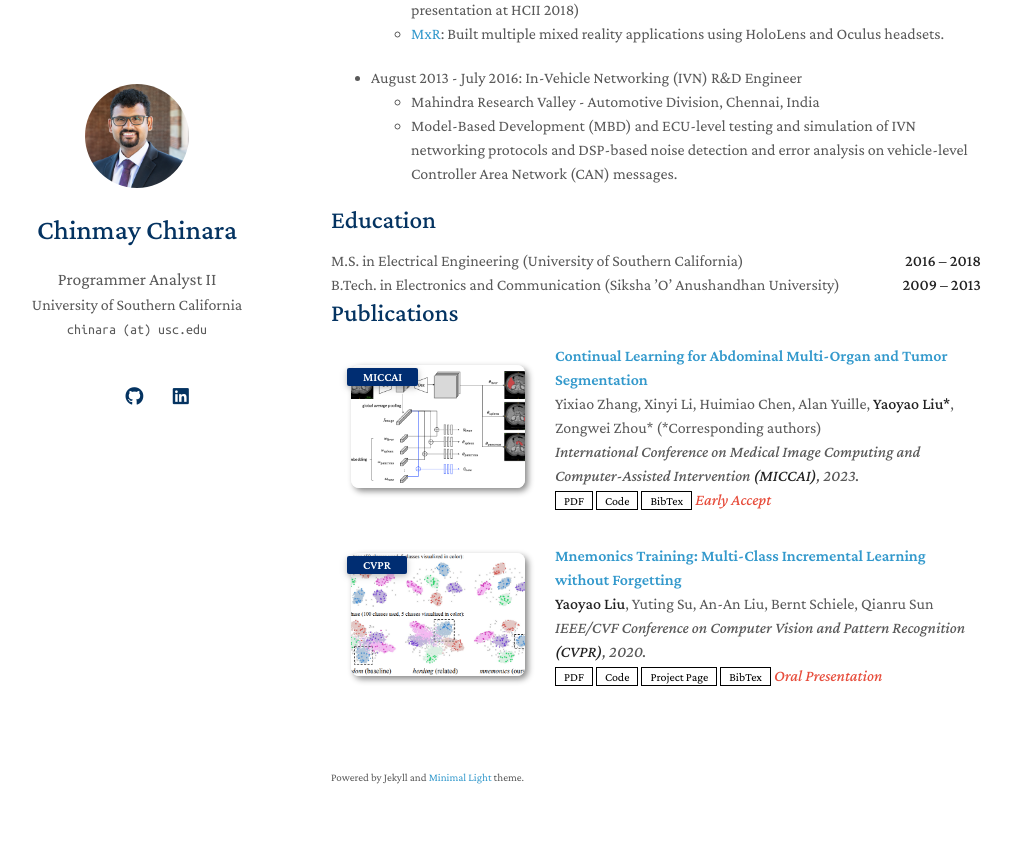
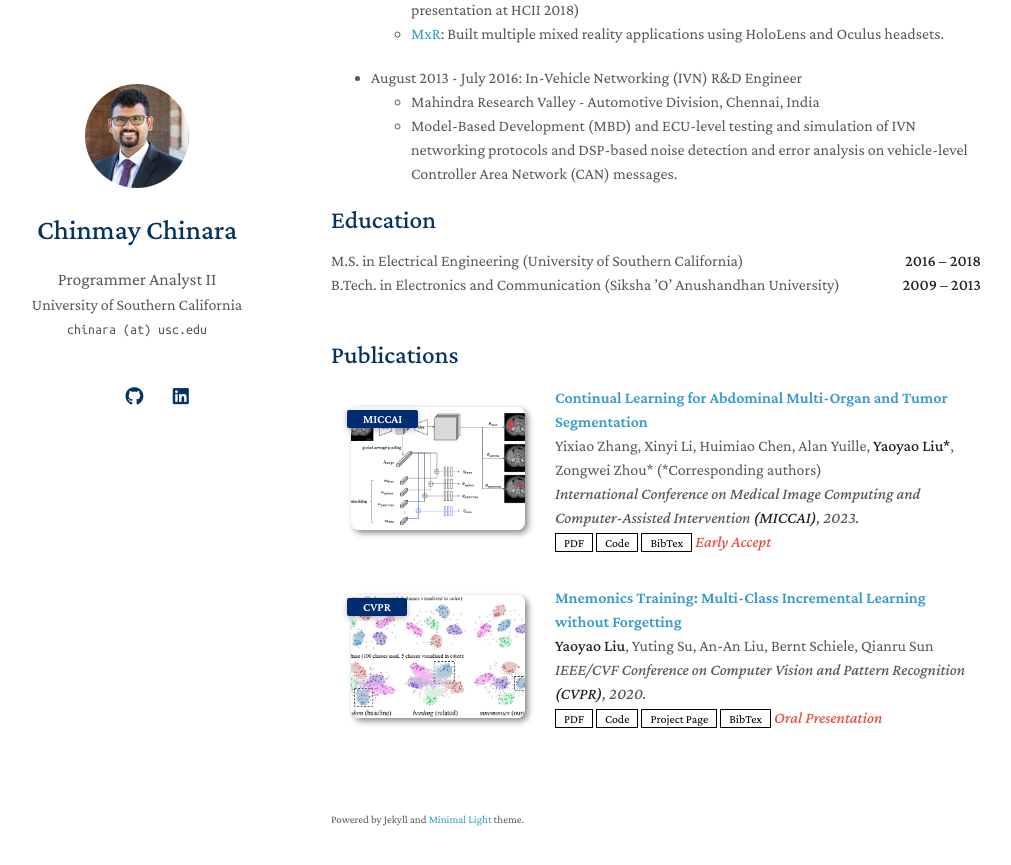
Before and after one commit to chinmaychinara91/chinmaychinara91.github.io, a Jekyll site: the page built from index.md, in a window 1280 px wide and 900 px high, scrolled down 909 px. Shown: the top 865 px of the window, without its empty margins (139-1150 px from the left). Built offline with Jekyll 4.4.1, drawn with Linux system fonts in a browser that asks for light colours; a style sheet for code colours, icons or effects is not loaded; our own code applies the rules of GitHub Pages for plain Markdown files.

Commit message:
Fix include of publications and remove services comment

```diff
--- a/index.md
+++ b/index.md
@@ -42,15 +42,5 @@
   <span>B.Tech. in Electronics and Communication (Siksha ’O’ Anushandhan University)</span>
   <span><strong>2009 – 2013</strong></span>
 </div>
-
-
-
-
-
+<br>
 {% include_relative _includes/publications.md %}
-
-
-
-
-
-<!-- {% include_relative _includes/services.md %} -->
```
